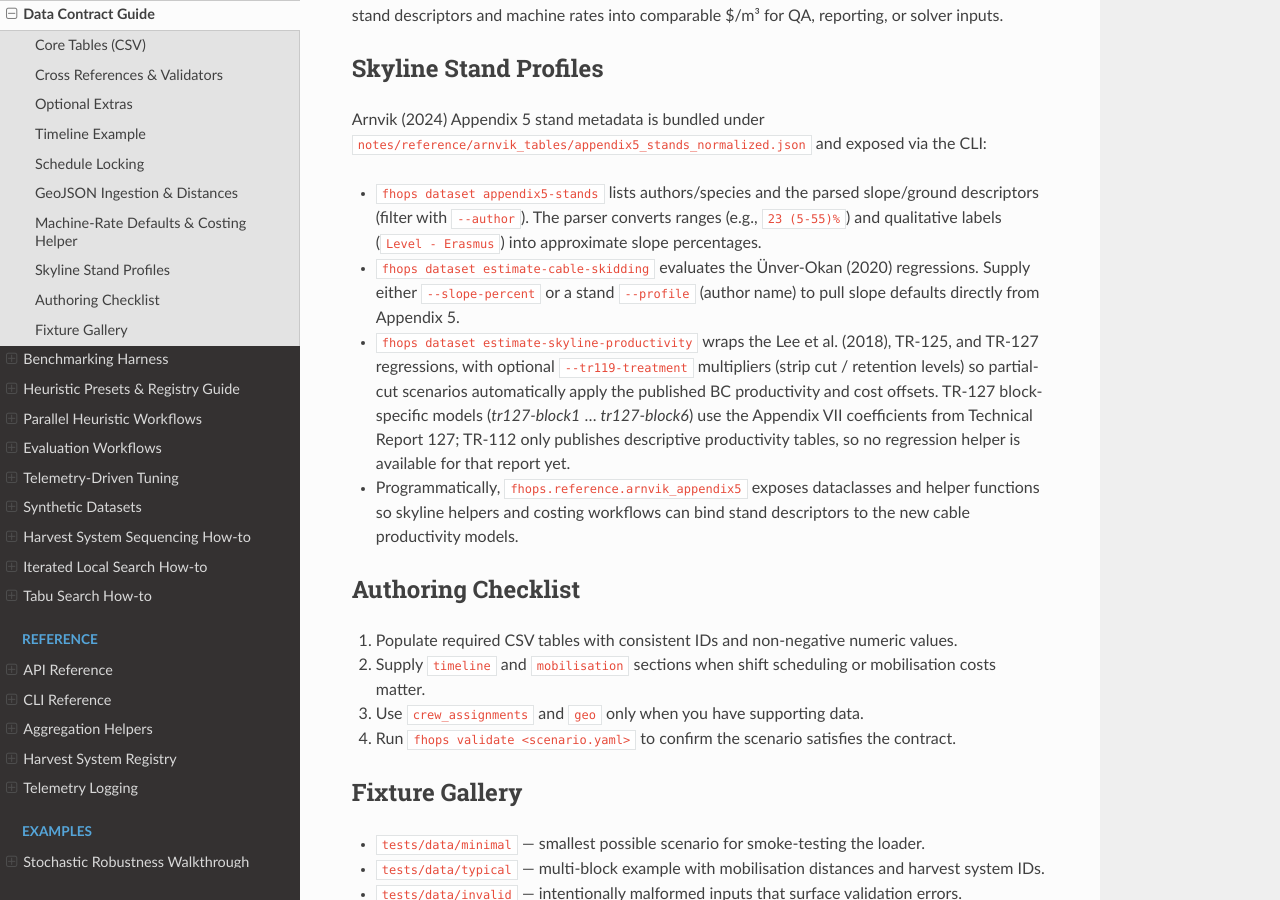
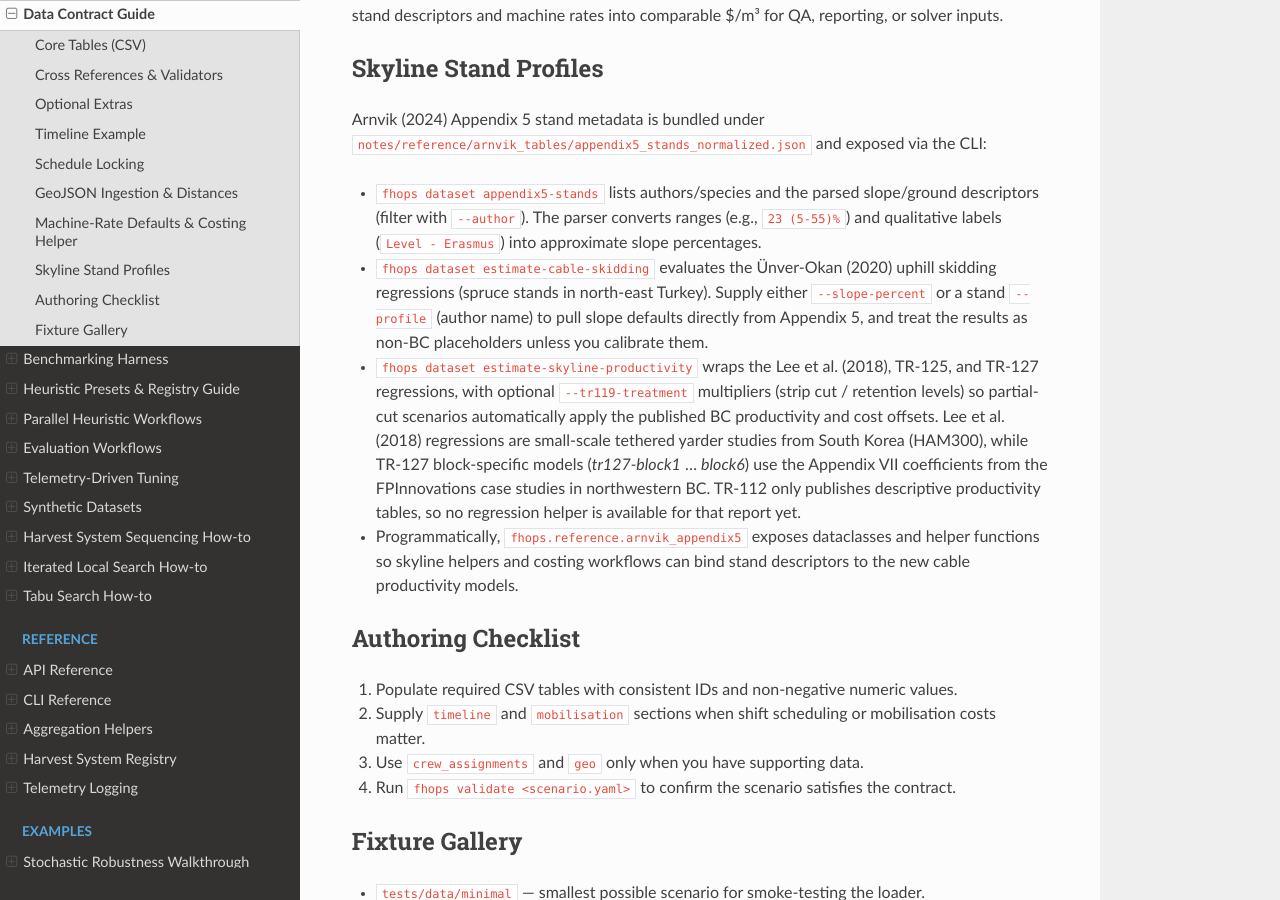
Before and after one commit to UBC-FRESH/fhops, a Sphinx documentation site: the page built from docs/howto/data_contract.rst, in a window 1280 px wide and 900 px high, scrolled down 4359 px. Built offline with Sphinx 7.4.7 and the Read the Docs theme 3.1.0, drawn with Linux system fonts in a browser that asks for light colours.

```diff
--- a/docs/howto/data_contract.rst
+++ b/docs/howto/data_contract.rst
@@ -232,13 +232,15 @@ Arnvik (2024) Appendix 5 stand metadata is bundled under
 - ``fhops dataset appendix5-stands`` lists authors/species and the parsed slope/ground descriptors
   (filter with ``--author``). The parser converts ranges (e.g., ``23 (5-55)%``) and qualitative labels
   (``Level - Erasmus``) into approximate slope percentages.
-- ``fhops dataset estimate-cable-skidding`` evaluates the Ünver-Okan (2020) regressions. Supply either
-  ``--slope-percent`` or a stand ``--profile`` (author name) to pull slope defaults directly from Appendix 5.
+- ``fhops dataset estimate-cable-skidding`` evaluates the Ünver-Okan (2020) uphill skidding regressions (spruce
+  stands in north-east Turkey). Supply either ``--slope-percent`` or a stand ``--profile`` (author name) to pull
+  slope defaults directly from Appendix 5, and treat the results as non-BC placeholders unless you calibrate them.
 - ``fhops dataset estimate-skyline-productivity`` wraps the Lee et al. (2018), TR-125, and TR-127 regressions, with
   optional ``--tr119-treatment`` multipliers (strip cut / retention levels) so partial-cut scenarios automatically
-  apply the published BC productivity and cost offsets. TR-127 block-specific models (`tr127-block1` … `tr127-block6`)
-  use the Appendix VII coefficients from Technical Report 127; TR-112 only publishes descriptive productivity tables,
-  so no regression helper is available for that report yet.
+  apply the published BC productivity and cost offsets. Lee et al. (2018) regressions are small-scale tethered
+  yarder studies from South Korea (HAM300), while TR-127 block-specific models (`tr127-block1` … `block6`) use the
+  Appendix VII coefficients from the FPInnovations case studies in northwestern BC. TR-112 only publishes descriptive
+  productivity tables, so no regression helper is available for that report yet.
 - Programmatically, ``fhops.reference.arnvik_appendix5`` exposes dataclasses and helper functions so skyline
   helpers and costing workflows can bind stand descriptors to the new cable productivity models.
 
```
Also changed, not shown: notes/dataset_inspection_plan.md (+3 -3 lines).
